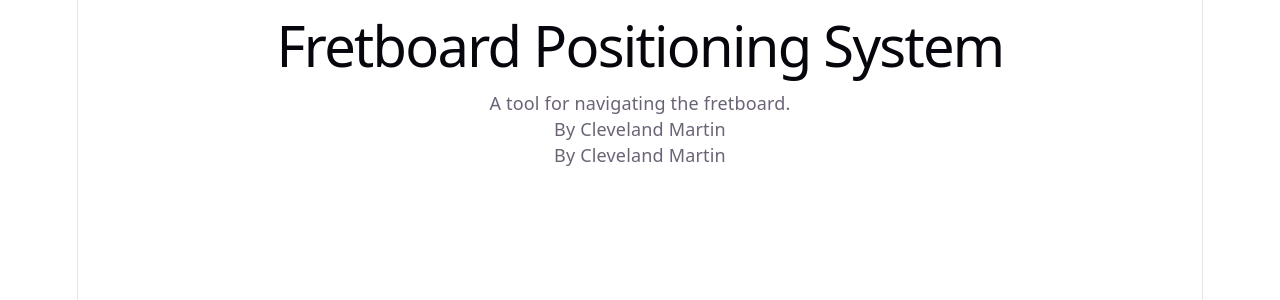
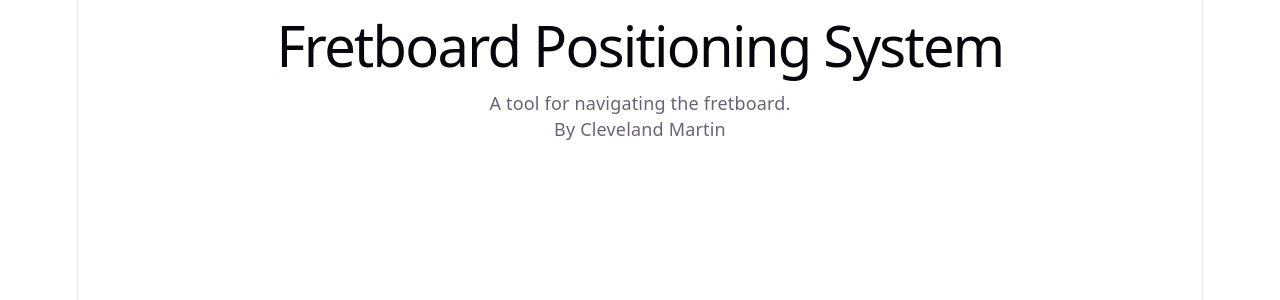
Before and after one commit to ClevelandMartin/FBPS, a React (Vite) app: page / in a window 1280 px wide. Shown: the top 300 px of the page. Built offline with nearby package versions, Linux system fonts and the light colour scheme.

Commit message:
First Commit

```diff
--- a/src/App.jsx
+++ b/src/App.jsx
@@ -9,8 +9,6 @@ function App() {
       <h1>Fretboard Positioning System</h1>
       <p>A tool for navigating the fretboard.</p>
       <p>By Cleveland Martin</p>
-      <p>By Cleveland Martin</p>
-
     </>
   )
 }
```
